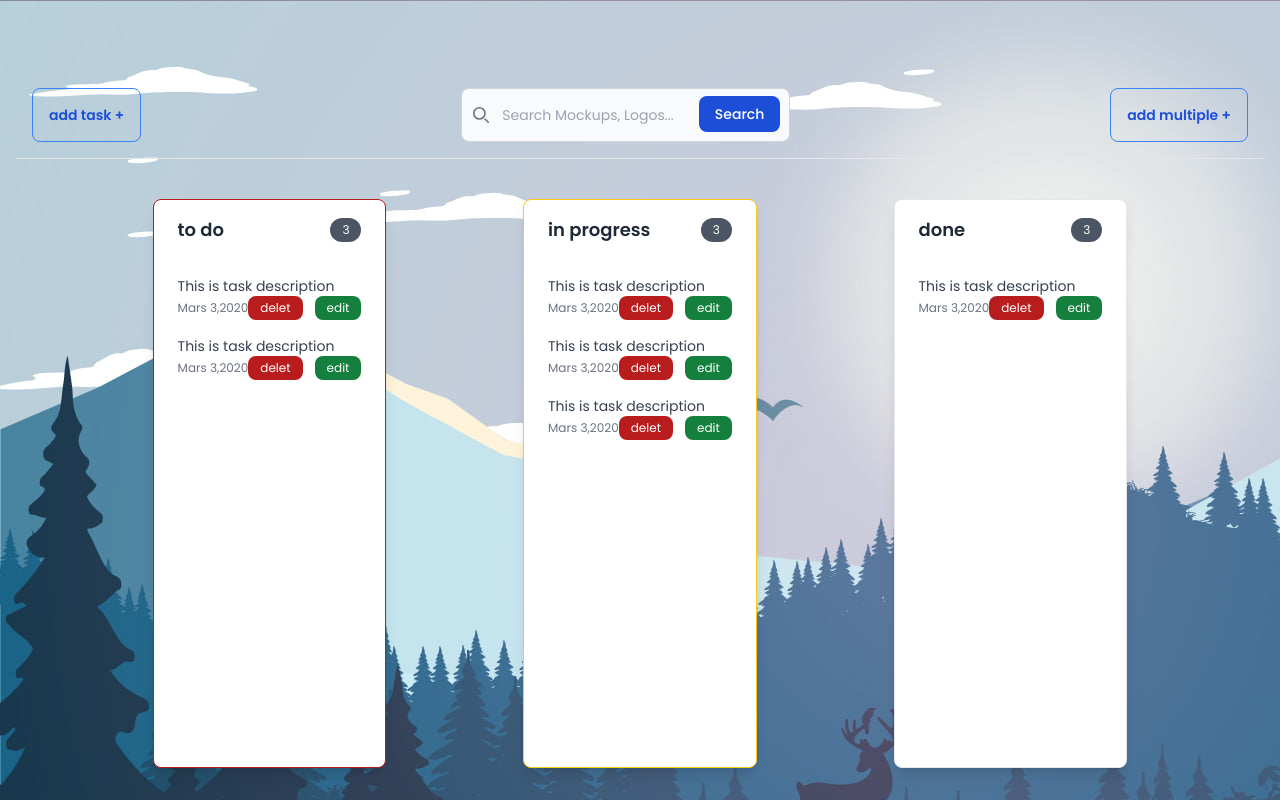
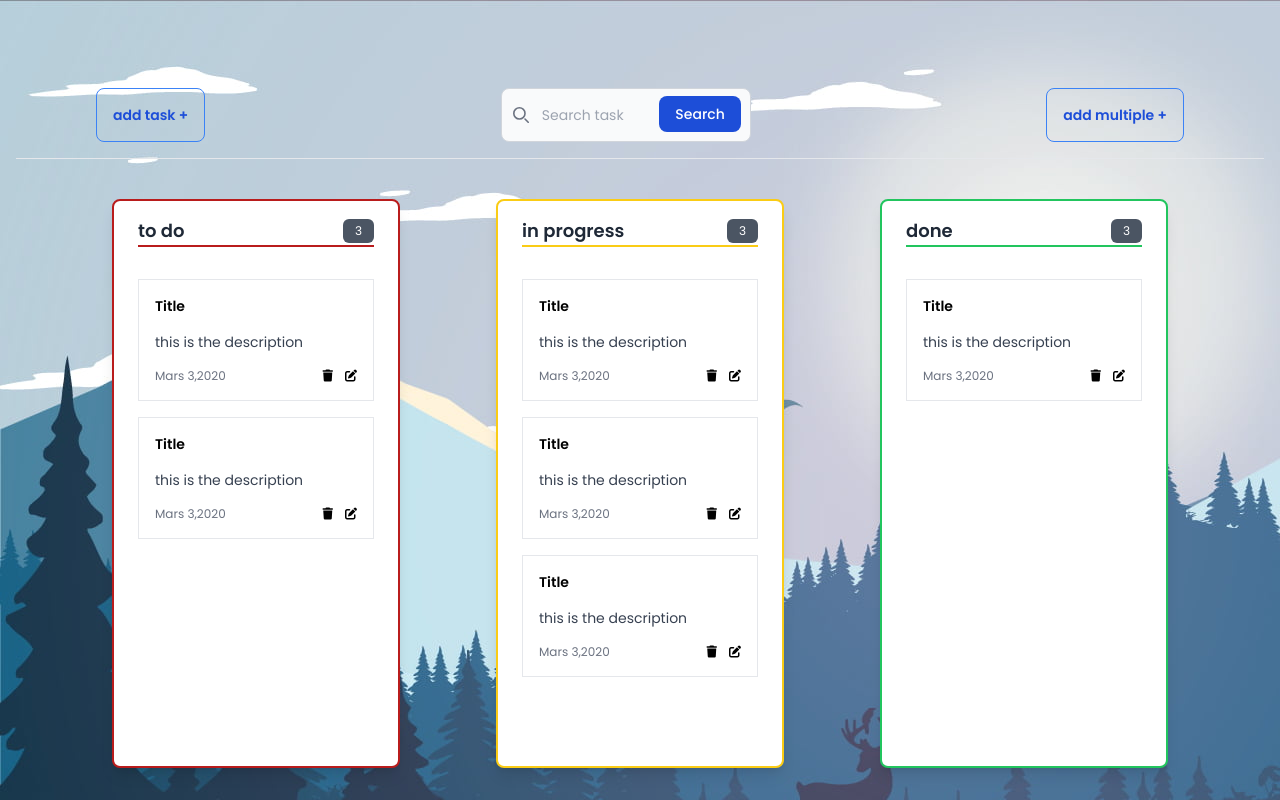
Before and after one commit to Youcode-Classe-E-2024-2025/anouar_elbarry-kanban, a website: page index.html in a window 1280 px wide. Drawn offline with Linux system fonts and the light colour scheme.

Commit message:
add delet icon & edit /change title of the lists  & add description

```diff
--- a/index.html
+++ b/index.html
@@ -14,11 +14,11 @@
     <!-- container -->
     <div class="container h-full bg-center bg-cover flex flex-col justify-center"  >
            <!-- header of the app -->
-           <div class="app_row flex justify-center min-w-96">
+           <div class="app_row flex">
             <button class="add_btn bg-transparent hover:bg-blue-500 text-blue-700 font-semibold hover:text-white py-2 px-4 border border-blue-500 hover:border-transparent rounded" id="add_one">add task +</button>
             <!-- search bar -->
 
-<form class="max-w-md mx-auto">
+<form class="w-[250px] max-w-md mx-auto">
     <label for="default-search" class="mb-2 text-sm font-medium text-gray-900 sr-only dark:text-white">Search</label>
     <div class="relative">
         <div class="absolute inset-y-0 start-0 flex items-center ps-3 pointer-events-none">
@@ -26,7 +26,7 @@
                 <path stroke="currentColor" stroke-linecap="round" stroke-linejoin="round" stroke-width="2" d="m19 19-4-4m0-7A7 7 0 1 1 1 8a7 7 0 0 1 14 0Z"/>
             </svg>
         </div>
-        <input type="search" id="default-search" class="block w-full p-4 ps-10 text-sm text-gray-900 border border-gray-300 rounded-lg bg-gray-50 focus:ring-blue-500 focus:border-blue-500 dark:bg-gray-700 dark:border-gray-600 dark:placeholder-gray-400 dark:text-white dark:focus:ring-blue-500 dark:focus:border-blue-500" placeholder="Search Mockups, Logos..." required />
+        <input type="search" id="default-search" class="block w-full p-4 ps-10 text-sm text-gray-900 border border-gray-300 rounded-lg bg-gray-50 focus:ring-blue-500 focus:border-blue-500 dark:bg-gray-700 dark:border-gray-600 dark:placeholder-gray-400 dark:text-white dark:focus:ring-blue-500 dark:focus:border-blue-500" placeholder="Search task" required />
         <button type="submit" class="text-white absolute end-2.5 bottom-2.5 bg-blue-700 hover:bg-blue-800 focus:ring-4 focus:outline-none focus:ring-blue-300 font-medium rounded-lg text-sm px-4 py-2 dark:bg-blue-600 dark:hover:bg-blue-700 dark:focus:ring-blue-800">Search</button>
     </div>
 </form>
@@ -36,28 +36,30 @@
            <div class="cards flex  justify-evenly h-full">
             <!-- todo card -->
             <div class="card todo border-red-700">
-                <div class="card_head">
+                <div class="card_head border-b-red-700">
                     <h2>to do</h2>
                     <span class="counter" id="counter">3</span>
                 </div>
                 <ul class="list-container">
                     <li>
-                        <h4>This is task description </h4>
+                        <h4>Title </h4>
+                        <p id="description">this is the description</p>
                         <div class="app_footer">
                             <p id="date"> Mars 3,2020</p>
                             <span class="del_edi">
-                                  <button class="delet" id="delet">delet</button>
-                                  <button class="edit" id="edit">edit</button>
+                                <i class="fa-solid fa-trash" style="color: #000000;"></i>
+                                <i class="fa-solid fa-pen-to-square" style="color: #000000;"></i>
                             </span>
                         </div>
                     </li>
                     <li>
-                        <h4>This is task description </h4>
+                        <h4>Title </h4>
+                        <p id="description">this is the description</p>
                         <div class="app_footer">
                             <p id="date"> Mars 3,2020</p>
                             <span class="del_edi">
-                                  <button class="delet" id="delet">delet</button>
-                                  <button class="edit" id="edit">edit</button>
+                                <i class="fa-solid fa-trash" style="color: #000000;"></i>
+                                <i class="fa-solid fa-pen-to-square" style="color: #000000;"></i>
                             </span>
                         </div>
                     </li>
@@ -65,57 +67,61 @@
              </div>
              <!-- in progress card -->
              <div class="card progress border-yellow-400">
-                <div class="card_head">
+                <div class="card_head border-b-yellow-400">
                     <h2>in progress</h2>
                     <span class="counter" id="counter">3</span>
                 </div>
                 <ul class="list-container">
                     <li>
-                        <h4>This is task description </h4>
+                        <h4>Title </h4>
+                        <p id="description">this is the description</p>
                         <div class="app_footer">
                             <p id="date"> Mars 3,2020</p>
                             <span class="del_edi">
-                                  <button class="delet" id="delet">delet</button>
-                                  <button class="edit" id="edit">edit</button>
+                                <i class="fa-solid fa-trash" style="color: #000000;"></i>
+                                <i class="fa-solid fa-pen-to-square" style="color: #000000;"></i>
                             </span>
                         </div>
                     </li>
                     <li>
-                        <h4>This is task description </h4>
+                        <h4>Title </h4>
+                        <p id="description">this is the description</p>
                         <div class="app_footer">
                             <p id="date"> Mars 3,2020</p>
                             <span class="del_edi">
-                                  <button class="delet" id="delet">delet</button>
-                                  <button class="edit" id="edit">edit</button>
+                                <i class="fa-solid fa-trash" style="color: #000000;"></i>
+                                <i class="fa-solid fa-pen-to-square" style="color: #000000;"></i>
                             </span>
                         </div>
                     </li>
                     <li>
-                        <h4>This is task description </h4>
+                        <h4>Title </h4>
+                        <p id="description">this is the description</p>
                         <div class="app_footer">
                             <p id="date"> Mars 3,2020</p>
                             <span class="del_edi">
-                                  <button class="delet" id="delet">delet</button>
-                                  <button class="edit" id="edit">edit</button>
+                                <i class="fa-solid fa-trash" style="color: #000000;"></i>
+                                <i class="fa-solid fa-pen-to-square" style="color: #000000;"></i>
                             </span>
                         </div>
                     </li>
                     </ul>
              </div>
              <!-- done_card -->
-             <div class="card done">
-                <div class="card_head">
+             <div class="card done border-green-500">
+                <div class="card_head border-b-green-500">
                     <h2>done</h2>
                     <span class="counter" id="counter">3</span>
                 </div>
                 <ul class="list-container">
                 <li>
-                    <h4>This is task description </h4>
+                    <h4>Title </h4>
+                    <p id="description">this is the description</p>
                     <div class="app_footer">
                         <p id="date"> Mars 3,2020</p>
                         <span class="del_edi">
-                              <button class="delet" id="delet">delet</button>
-                              <button class="edit" id="edit">edit</button>
+                            <i class="fa-solid fa-trash" style="color: #000000;"></i>
+                            <i class="fa-solid fa-pen-to-square" style="color: #000000;"></i>
                         </span>
                     </div>
                 </li>
--- a/src/input.css
+++ b/src/input.css
@@ -15,7 +15,7 @@ body {
 }
 
 .app_row {
-    @apply gap-4 p-4 border-b border-gray-200 dark:border-gray-700;
+    @apply  py-4 px-20 border-b border-gray-200 dark:border-gray-700;
 }
 
 .add_btn {
@@ -23,19 +23,22 @@ body {
 }
 
 .card {
-    @apply flex flex-col mt-10 gap-4 max-w-sm px-6 py-4 border rounded-lg shadow-lg bg-white dark:bg-gray-800 dark:border-gray-700;
+    @apply min-w-72 flex flex-col mt-10 gap-4 max-w-sm px-6 py-4 border-2 rounded-lg shadow-lg bg-white dark:bg-gray-800 dark:border-gray-700;
 }
 
 .card_head {
-    @apply flex justify-between items-center mb-4;
+    @apply flex justify-between items-center mb-4 border-b-2;
 }
 
 h2 {
     @apply font-semibold text-lg text-gray-800 dark:text-gray-200;
 }
+h4 {
+    @apply  font-semibold text-black
+}
 
 .counter {
-    @apply text-xs rounded-full py-1 px-3 text-white bg-gray-600 dark:bg-gray-700;
+    @apply text-xs rounded-md py-1 px-3 text-white bg-gray-600 dark:bg-gray-700;
 }
 
 .list-container {
@@ -47,7 +50,7 @@ h2 {
 }
 
 .delet {
-    @apply focus:outline-none text-white bg-red-700 hover:bg-red-800 focus:ring-4 focus:ring-red-300 rounded-lg px-3 py-1 dark:bg-red-600 dark:hover:bg-red-700 dark:focus:ring-red-900;
+    @apply  focus:outline-none text-white bg-red-700 hover:bg-red-800 focus:ring-4 focus:ring-red-300 rounded-lg px-3 py-1 dark:bg-red-600 dark:hover:bg-red-700 dark:focus:ring-red-900;
 }
 
 .edit {
@@ -57,3 +60,9 @@ h2 {
 .del_edi {
     @apply flex gap-3;
 }
+li {
+    @apply border flex flex-col min-h-16 gap-4 p-4 ;
+}
+.fa-solid{
+    @apply cursor-pointer;
+}
```
Also changed, not shown: src/output.css.
